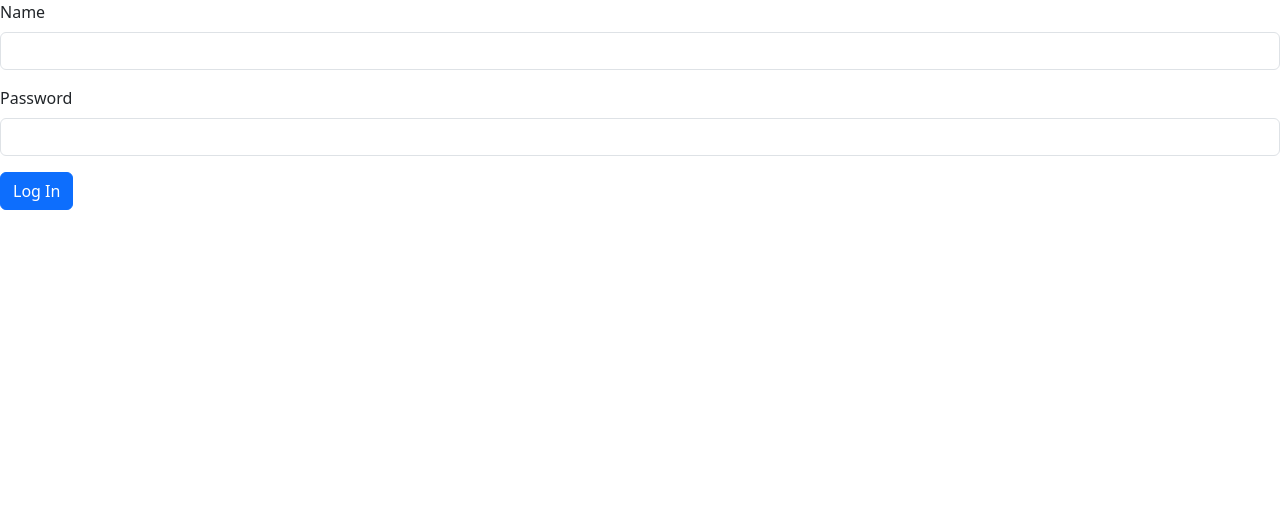
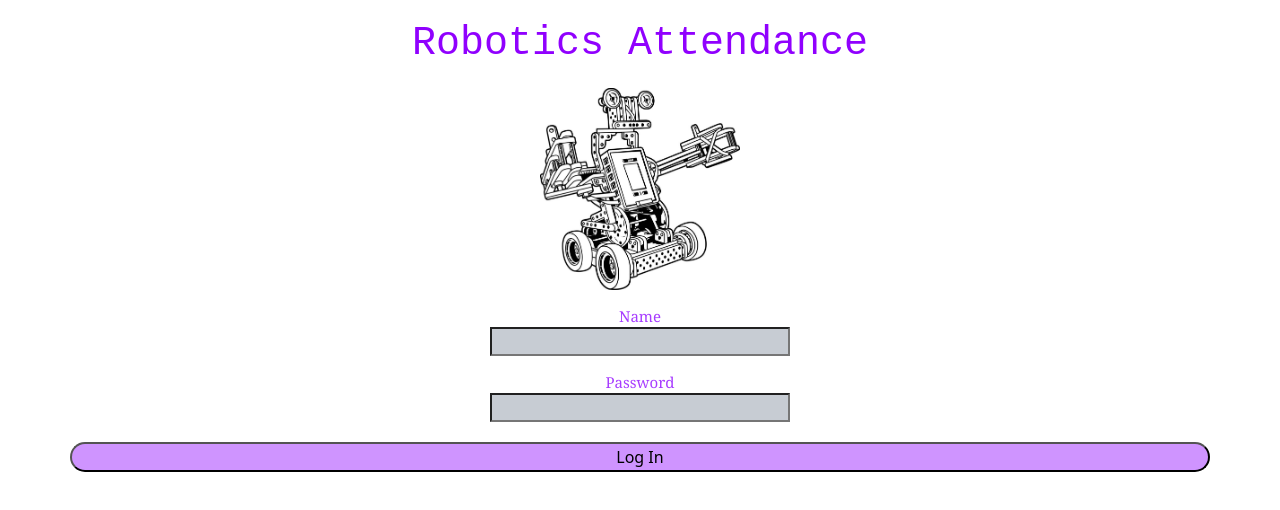
Before and after one commit to sharonbasovich/RoboticsAttendance, a React (Vite) app: page / in a window 1280 px wide. Shown: the top 510 px of the page. Built offline with nearby package versions, Linux system fonts and the light colour scheme.

Commit message:
Css-firstpage-done

```diff
--- /dev/null
+++ b/src/components/Name.css
@@ -0,0 +1,55 @@
+.container {
+    display:flex;
+    flex-direction: column;
+    align-items: center;
+    justify-content: center;
+
+}
+
+.header-format {
+    margin-bottom:20px;
+    margin-top:20px;
+    color:#9000fe;
+    font-size:40px;
+    font-family:monospace;
+}
+
+.img-style {
+    width:200px;
+    height:auto;
+}
+
+.custom-format {
+    margin-top:15px;
+    color: #a73cff;
+    font-family:Cambria, Cochin, Georgia, Times, 'Times New Roman', serif;
+    font-size:15px;
+
+}
+
+.input-style {
+
+    display:block;
+    width:300px;
+    background-color:rgb(199, 204, 211);
+    font-size:15px;
+}
+
+.btn-style {
+    background-color:#cf94ff;
+    border-radius:150px;
+    width: 300px;
+    display:flex;
+    align-items: center;
+    justify-content: center;
+    margin-top:20px;
+
+}
+
+.btn-style:hover{
+    background-color:#debbfc;
+}
+
+.btn-style:active{
+    background-color:#ecd7ff;
+}
--- a/src/components/Name.tsx
+++ b/src/components/Name.tsx
@@ -1,6 +1,7 @@
 import Alert from "./Alert";
 import { useState } from "react";
 import { useNavigate } from "react-router-dom";
+import "./Name.css";
 
 interface Props {
   onValueChange: (newName: string) => void;
@@ -33,22 +34,26 @@ function Name({ onValueChange }: Props) {
       {alertVisible && (
         <Alert onClose={() => setAlertVisibility(false)}>Invalid Login</Alert>
       )}
-      <div className="mb-3">
-        <label htmlFor="name" className="form-label">
+      <div className="container">
+        <h1 className="header-format">Robotics Attendance</h1>
+        <img src="src\assets\vex_robot_by_jumbienutes_dffslku-pre.jpg" alt="Image of a Robot." className="img-style"/>
+      </div>
+      <div className="container">
+        <label htmlFor="name" className="custom-format">
           Name
         </label>
-        <input type="text" className="form-control" id="name"></input>
+        <input type="text" className="input-style" id="name"></input>
       </div>
-      <div className="mb-3">
-        <label htmlFor="password" className="form-label">
+      <div className="container">
+        <label htmlFor="password" className="custom-format">
           Password
         </label>
-        <input type="password" className="form-control" id="password"></input>
+        <input type="password" className="input-style" id="password"></input>
       </div>
       <div></div>
       <button
         type="button"
-        className="btn btn-primary"
+        className="btn-style container"
         id="login"
         onClick={handleSubmit}
       >
```
Also changed, not shown: src/assets/vex_robot_by_jumbienutes_dffslku-pre.jpg (added).
